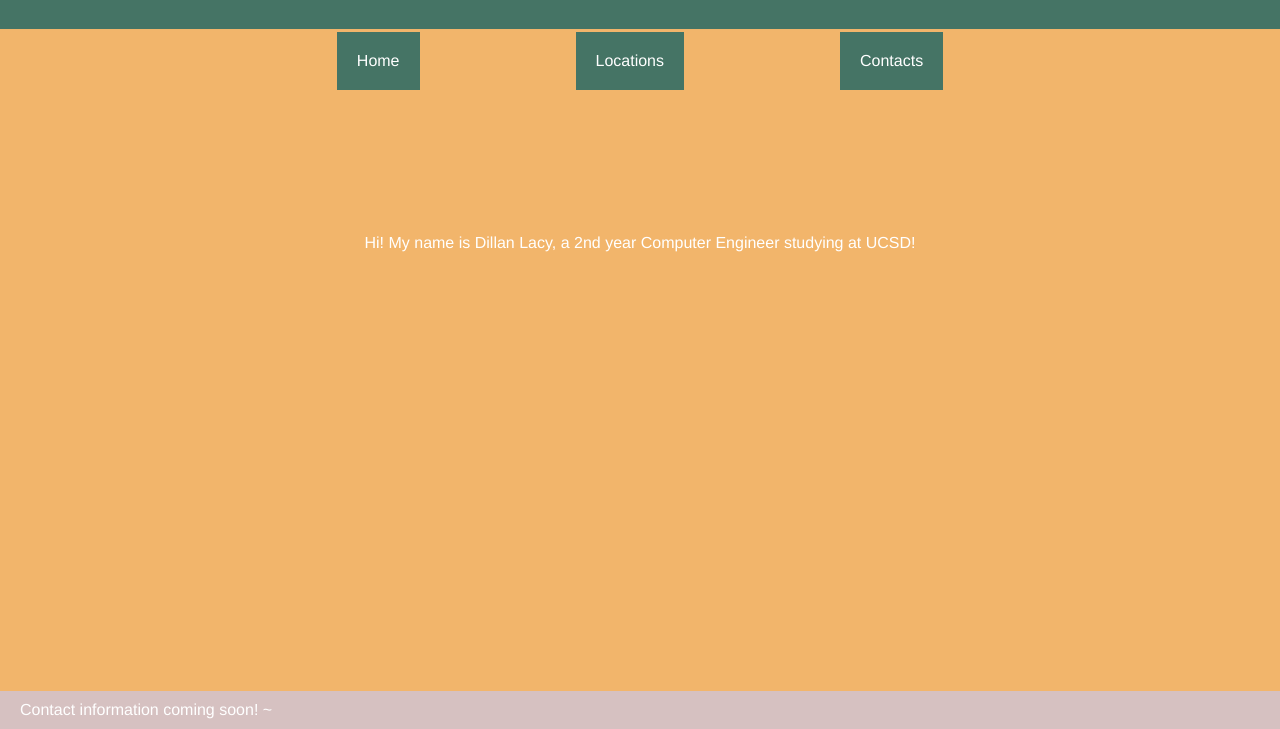
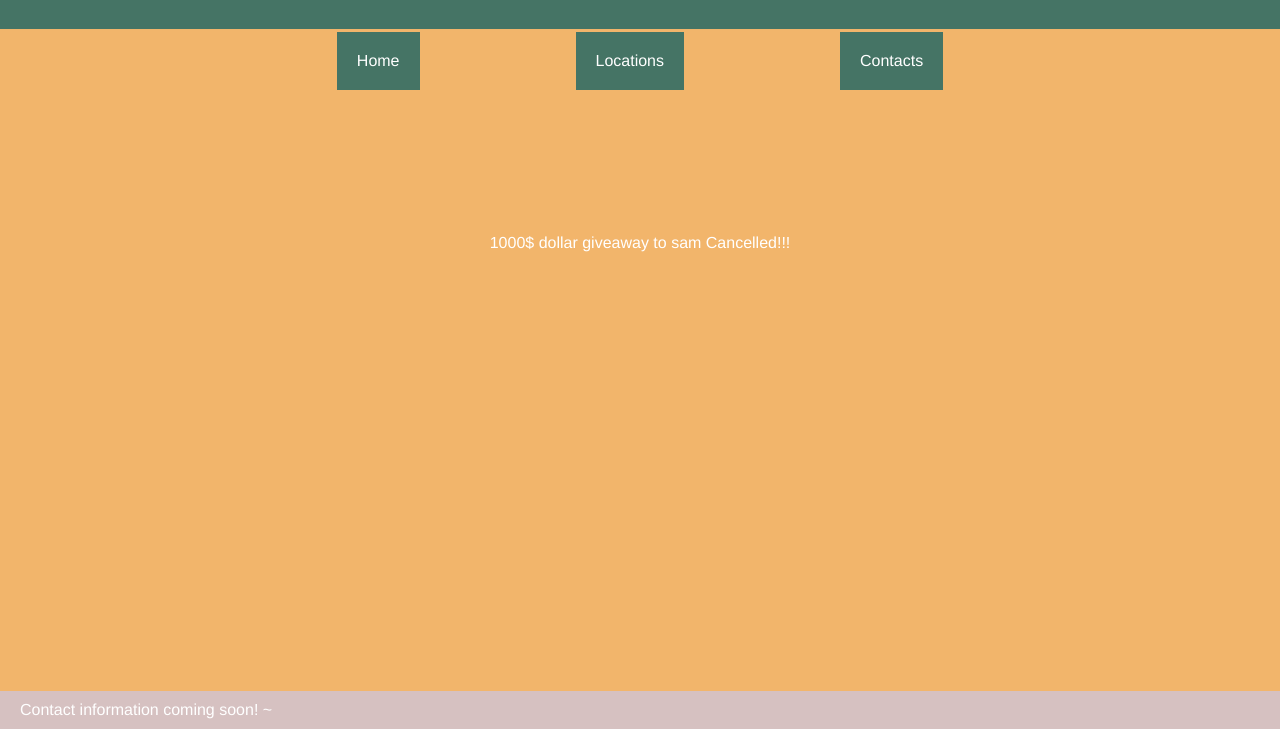
Before and after one commit to dillanlacy/dillanlacy.github.io, a plain HTML site: page index.html in a window 1280 px wide. Shown: the part 71-800 px from the top of the page. Drawn offline with Linux system fonts and the light colour scheme.

Commit message:
Update index.html

```diff
--- a/index.html
+++ b/index.html
@@ -32,7 +32,7 @@
       </div>
     </section>
     <section class="body">
-      Hi! My name is Dillan Lacy, a 2nd year Computer Engineer studying at UCSD!
+      1000$ dollar giveaway to sam Cancelled!!!
     </section>
     <footer>
       Contact information coming soon! ~
```
